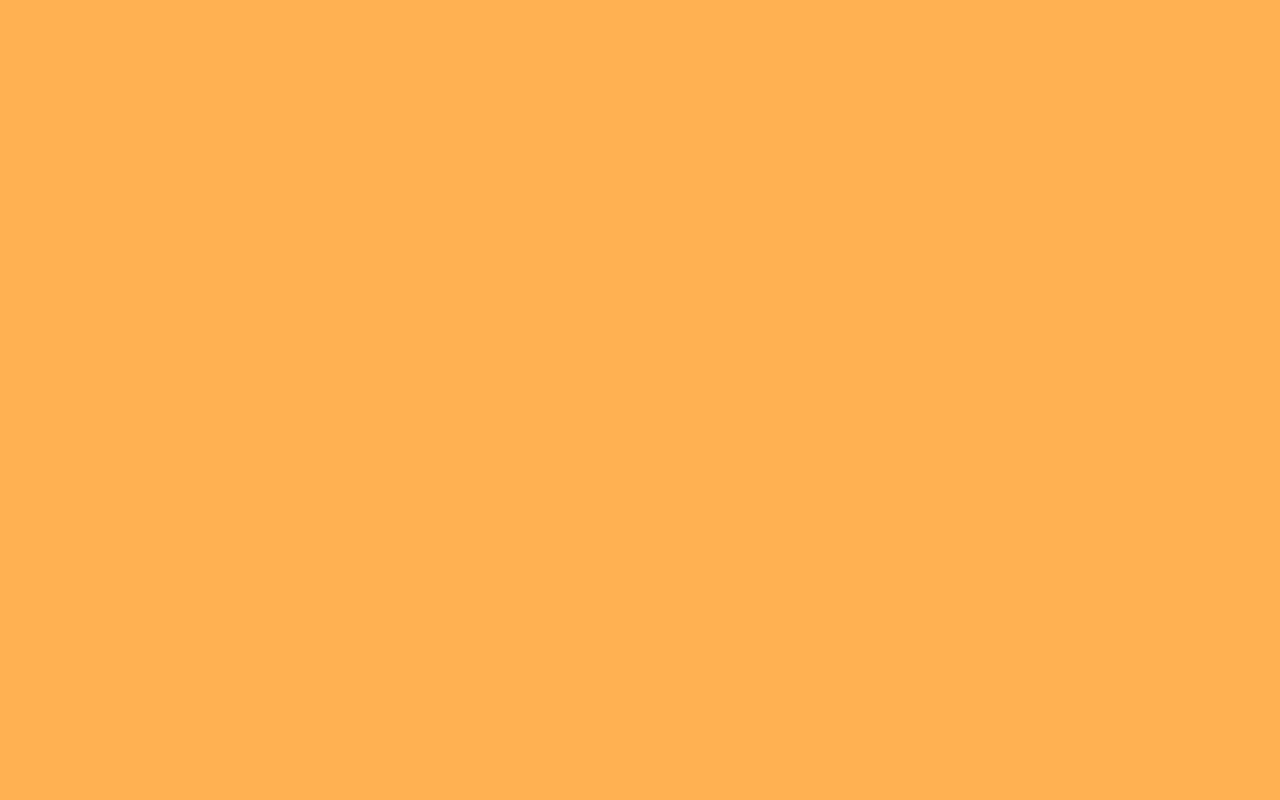
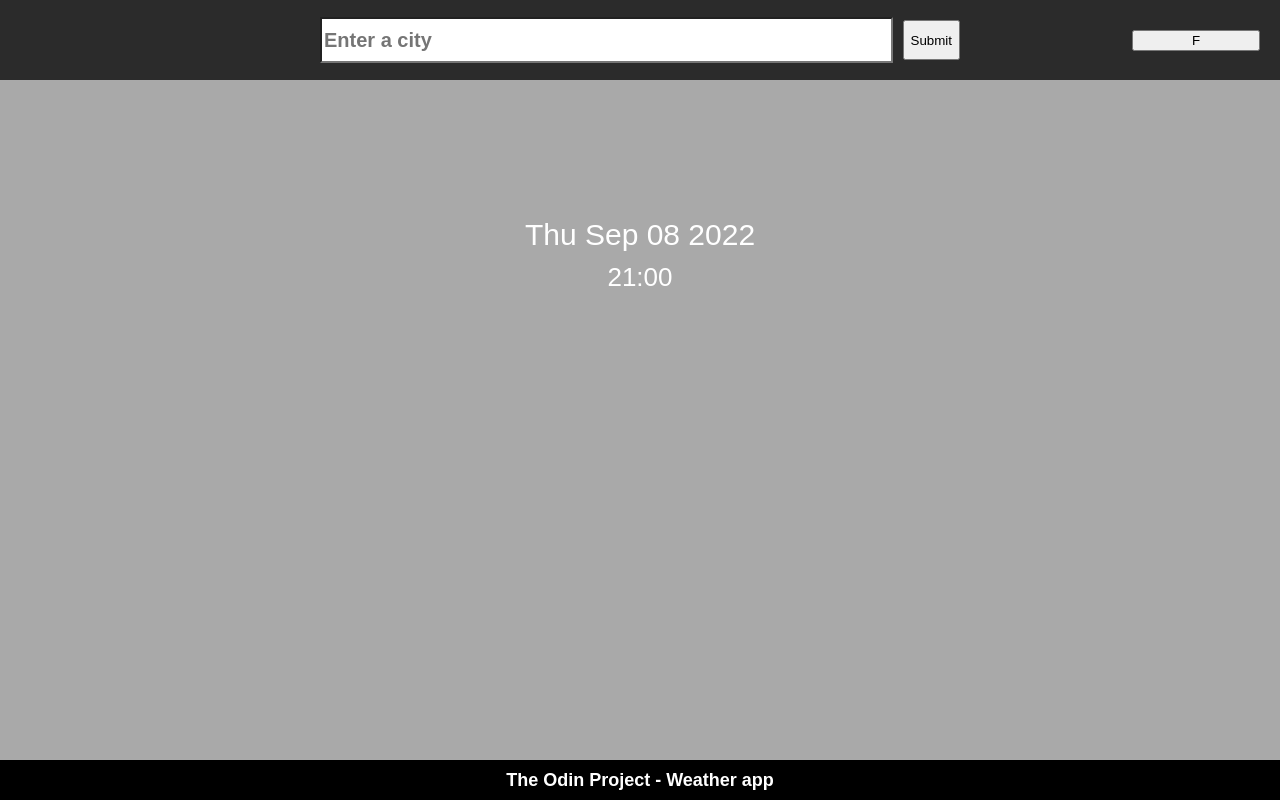
Before and after one commit to neordovah/weather-app, a website built with webpack: page dist/index.html in a window 1280 px wide. Built offline with nearby package versions, Linux system fonts and the light colour scheme.

Commit message:
finished

```diff
--- /dev/null
+++ b/src/javascript/api.js
@@ -0,0 +1,51 @@
+//import changeUnit from "./change_unit.js";
+
+async function getApi() {
+    try {
+        const city = document.getElementById("city");
+        let input = document.getElementById("input");
+
+        let response = await fetch(`https://api.openweathermap.org/data/2.5/weather?q=${input.value}&appid=6c5a6e239d11a56abfccfafaaf9da8da`);
+
+        if(response.ok) {
+            let weather_info = await response.json();
+            console.log(weather_info);
+            city.innerHTML = input.value[0].toUpperCase() + input.value.slice(1) + "&nbsp&nbsp";
+
+            city.innerHTML = city.innerHTML
+                .replace(",", '')
+                .replace(".", '')
+
+           // let temperature = Number(weather_info.main.temp);
+            input.value = "";
+            input.classList.remove("invalid");
+
+            let temperature = Number(weather_info.main.temp);
+            temperature = (Number(temperature) - 273) * 9/5 + 32;
+
+            document.getElementById("text-description").innerHTML = weather_info.weather[0].description.toLowerCase();
+            if(document.getElementById("change-unit").innerHTML == "F") {
+                //let temperature = Number(weather_info.main.temp);
+                document.getElementById("grades").innerHTML =  Math.round((temperature) * 10) / 10  + "&nbsp F";
+            }
+            else {
+                //let temperature = Number(weather_info.main.temp);
+                document.getElementById("grades").innerHTML = Math.round((temperature - 32) * 5/9 * 10) / 10 + "&nbsp C";
+            }
+            document.getElementById("humidity").innerHTML = "Humidity: " + weather_info.main.humidity + "%";
+            document.getElementById("pressure").innerHTML = "Pressure: " + weather_info.main.pressure + "&nbsp hPa";
+            document.getElementById("wind").innerHTML = "Wind: " + Math.round(Number(weather_info.wind.speed) * 3.6 * 10) / 10 + "km/h";
+
+        } else {
+            input.classList.add("invalid");
+        }
+    } catch(error) {
+        console.log(error);
+    }
+
+    setTimeout(function() {
+        getApi();
+    }, 3600 * 1000);
+}
+
+export default getApi;
--- /dev/null
+++ b/src/javascript/change_unit.js
@@ -0,0 +1,27 @@
+function changeUnit() {
+    const button = document.getElementById("change-unit");
+
+    button.addEventListener("click", () => {
+        //console.log(document.getElementById("grades").innerHTML)
+
+        if(document.getElementById("grades").innerHTML != "") {
+
+            let temperature = document.getElementById("grades").innerHTML.substring(0, document.getElementById("grades").innerHTML.length - 8);
+
+            if(document.getElementById("grades").innerHTML.substring(document.getElementById("grades").innerHTML.length - 1, document.getElementById("grades").innerHTML.length) == "C") {
+                temperature = Number(temperature) * 9/5 + 32; ///fahrenheit
+            }
+
+            if(button.innerHTML == "F") {
+                button.innerHTML = "C";
+                document.getElementById("grades").innerHTML = Math.round((temperature - 32) *5/9 * 10) / 10 + "&nbsp C";
+            }
+            else {
+                button.innerHTML = "F";
+                document.getElementById("grades").innerHTML = Math.round(temperature * 10) / 10  + "&nbsp F";
+            }
+        }
+    })
+}
+
+export default changeUnit;
--- /dev/null
+++ b/src/javascript/date.js
@@ -0,0 +1,18 @@
+function resetDate() {
+    var now = new Date();
+    var night = new Date(
+        now.getFullYear(),
+        now.getMonth(),
+        now.getDate() + 1,
+        0, 0, 0
+    );
+    var msToMidnight = night.getTime() - now.getTime();
+
+    document.getElementById("date").innerHTML = new Date().toDateString();
+
+    setTimeout(function() {
+        resetDate();
+    }, msToMidnight);
+}
+
+export default resetDate;
--- /dev/null
+++ b/src/javascript/hour.js
@@ -0,0 +1,20 @@
+function resetHour() {
+
+    let today = new Date();
+        let hour = today.getHours();
+        let minute = today.getMinutes();
+        if(hour < 10) {
+            hour = String(0) + hour;
+        }
+        if(minute < 10) {
+            minute = String(0) + minute;
+        }
+
+        document.getElementById("hour").innerHTML = hour + ":" + minute;
+
+    setTimeout(function() {
+        resetHour();
+    }, 1000);
+}
+
+export default resetHour;
--- a/src/javascript/index.js
+++ b/src/javascript/index.js
@@ -1,3 +1,38 @@
 import "../style/main.scss";
+import changeUnit from "./change_unit.js";
+import resetDate from "./date.js";
+import resetHour from "./hour.js";
+import getApi from "./api.js";
 
-console.log("works");
+changeUnit();
+resetDate();
+resetHour();
+
+/*["click", "keydown"].forEach((evt) => {
+    document.getElementById("submit").addEventListener(evt, (e) => {
+            if(e.keyCode == 13 || evt === "click") {
+                console.log(e, evt)
+                e.preventDefault();
+                if(input.value != ""){
+                    getApi();
+                }
+        }
+    })
+}) */
+
+function Api(e) {
+    e.preventDefault();
+    if(input.value != ""){
+        getApi();
+    }
+}
+
+document.getElementById("submit").addEventListener("click", (e) => {
+    Api(e);
+})
+
+document.getElementById("input").addEventListener("keydown", (e) => {
+    if(e.key === "Enter") {
+        Api(e);
+    }
+})
--- a/src/style/main.scss
+++ b/src/style/main.scss
@@ -1,3 +1,121 @@
-body {
-  background-color: rgb(254, 179, 80);
+body, html {
+  padding: 0;
+  margin: 0;
+  height: 100%;
+  font-family: sans-serif;
+  box-sizing: border-box;
 }
+
+#grid {
+  display: grid;
+  grid-template-rows: 0.1fr 0.85fr 0.05fr;
+  height: 100%;
+  #header {
+    background-color: rgb(43, 43, 43);
+    display: flex;
+    justify-content: center;
+    align-items: center;
+    position: relative;
+    #search {
+      display: flex;
+      justify-content: center;
+      align-items: center;
+      width: 50%;
+      height: 100%;
+      gap: 10px;
+    }
+    #input {
+      width: 100%;
+      height: 50%;
+      font-size: 20px;
+      font-weight: bold;
+      --webkit-appearance: none;
+      appearance: none;
+    }
+    #input.invalid {
+        border: 1px solid red;
+        background-color: rgb(246, 214, 219);
+      }
+    #input:focus {
+      --webkit-appearance: none;
+      appearance: none;
+      outline: none;
+    }
+    #submit {
+      height: 50%;
+    }
+    #change-unit {
+      width: 10%;
+      position: absolute;
+      right: 20px;
+    }
+  }
+  #main {
+    background-color: darkgrey;
+    padding: 10%;
+    color: white;
+    //font-size: 30px;
+    #date {
+      text-align: center;
+      padding: 10px 0;
+      font-size: 30px;
+    }
+    #hour {
+      text-align: center;
+      //padding: 0 30px 0 0;
+      font-size: 26px;
+    }
+    #first-line {
+      display: flex;
+      font-weight: bold;
+      padding: 10px 0;
+      position: relative;
+      font-size: 30px;
+      #city {
+        font-size: 36px;
+      }
+      #text-description {
+        position: relative;
+        top: 10px;
+        font-size: 30px;
+      }
+    }
+    #date-info {
+      display: flex;
+      flex-direction: column;
+      height: 20%;
+    }
+    #center {
+      display: flex;
+      flex-direction: column;
+      height: 80%;
+      justify-content: center;
+    }
+    #columns {
+      display: flex;
+      justify-content: center;
+      //padding: 30px 0 0 0;
+    }
+    #column1 {
+      display: flex;
+      flex-direction: column;
+      padding: 0 20px;
+      font-size: 30px;
+    }
+    #column2 {
+      display: flex;
+      flex-direction: column;
+      padding: 0 20px;
+      font-size: 26px;
+    }
+  }
+  #footer {
+    background-color: black;
+    display: flex;
+    justify-content: center;
+    align-items: center;
+    color: white;
+    font-weight: bold;
+    font-size: 18px;
+  }
+}
```
Also changed, not shown: dist/index.html, dist/main.js.
